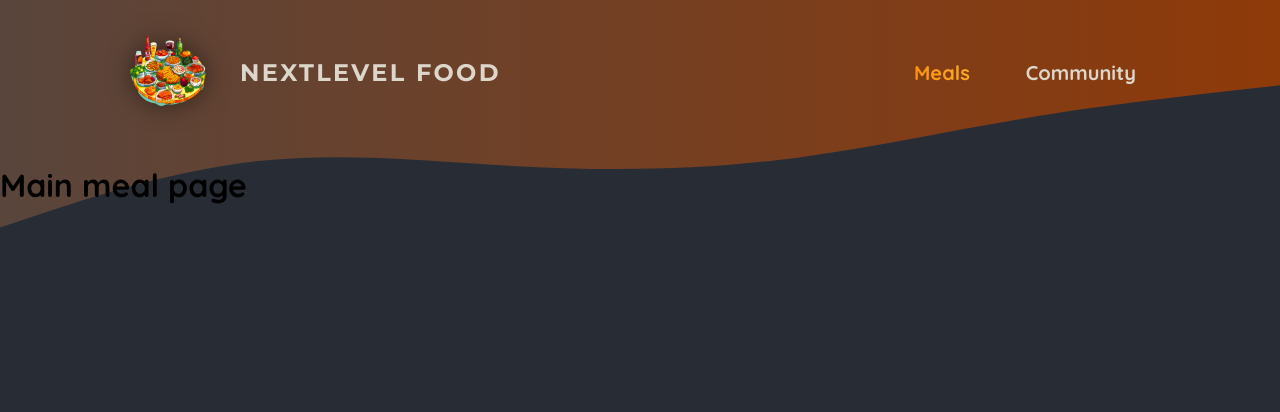
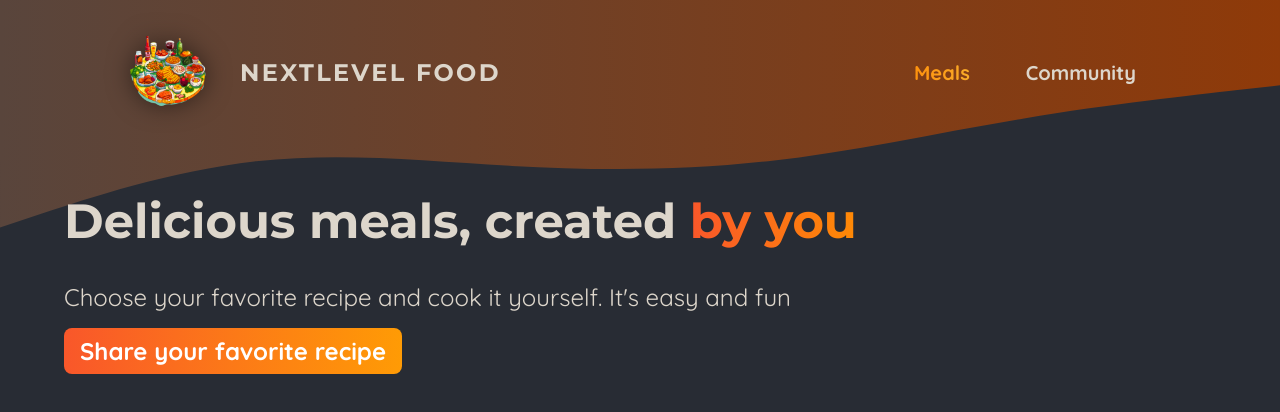
Before and after one commit to guiizis/nextJS, a Next.js app in the folder 05-onwards-foodies-starting-project/: page /meals in a window 1280 px wide. Shown: the top 412 px of the page. Built offline with nearby package versions, Linux system fonts and the light colour scheme.

Commit message:
add mealGrid

```diff
--- /dev/null
+++ b/05-onwards-foodies-starting-project/app/components/mealItem/mealItem.js
@@ -0,0 +1,26 @@
+import Link from 'next/link';
+import Image from 'next/image';
+
+import classes from './mealItem.module.css';
+
+export default function MealItem({ title, slug, image, summary, creator }) {
+  return (
+    <article className={classes.meal}>
+      <header>
+        <div className={classes.image}>
+          <Image src={image} alt={title} fill />
+        </div>
+        <div className={classes.headerText}>
+          <h2>{title}</h2>
+          <p>by {creator}</p>
+        </div>
+      </header>
+      <div className={classes.content}>
+        <p className={classes.summary}>{summary}</p>
+        <div className={classes.actions}>
+          <Link href={`/meals/${slug}`}>View Details</Link>
+        </div>
+      </div>
+    </article>
+  );
+}
--- /dev/null
+++ b/05-onwards-foodies-starting-project/app/components/mealItem/mealitem.module.css
@@ -0,0 +1,75 @@
+.meal {
+  display: flex;
+  flex-direction: column;
+  justify-content: space-between;
+  height: 100%;
+  border-radius: 4px;
+  box-shadow: 0 0 12px rgba(0, 0, 0, 0.3);
+  overflow: hidden;
+  transition: all 0.3s ease-in-out;
+  color: #ddd6cb;
+  background: linear-gradient(90deg, #2c1e19, #25200f);
+}
+
+.headerText {
+  padding: 0.5rem 1rem 0 1rem;
+}
+
+.headerText h2 {
+  margin: 0;
+  font-size: 1.5rem;
+  font-family: 'Montserrat', sans-serif;
+}
+
+.headerText p {
+  font-size: 0.75rem;
+  color: #cfa69b;
+  font-style: italic;
+}
+
+.meal h2,
+.meal p {
+  margin: 0;
+}
+
+.image {
+  position: relative;
+  height: 15rem;
+}
+
+.meal img {
+  object-fit: cover;
+}
+
+.content {
+  display: flex;
+  flex-direction: column;
+  justify-content: space-between;
+  height: 100%;
+}
+
+.summary {
+  padding: 1rem 1rem 0 1rem;
+}
+
+.actions {
+  padding: 1rem;
+  text-align: right;
+}
+
+.actions a {
+  display: inline-block;
+  margin-top: 1rem;
+  padding: 0.5rem 1rem;
+  border-radius: 0.5rem;
+  background: linear-gradient(90deg, #f9572a, #ff9b05);
+  color: #ffffff;
+  font-weight: bold;
+  text-decoration: none;
+}
+
+.actions a:hover,
+.actions a:active {
+  background: linear-gradient(90deg, #fd4715, #f9b241);
+  box-shadow: 0 0 12px rgba(242, 100, 18, 0.8);
+}
--- /dev/null
+++ b/05-onwards-foodies-starting-project/app/components/meals/mealsGrid.js
@@ -0,0 +1,14 @@
+import MealItem from '../mealItem/mealItem'
+import classes from './mealsGrid.module.css'
+
+export default function MealsGrid({ meals }) {
+  return (
+    <ul className={classes.meals}>
+      {meals.map((meal) => (
+        <li key={meal.id}>
+         <MealItem {...meal}/>
+        </li>
+      ))}
+    </ul>
+  )
+}
--- /dev/null
+++ b/05-onwards-foodies-starting-project/app/components/meals/mealsGrid.module.css
@@ -0,0 +1,10 @@
+.meals {
+  width: 90%;
+  max-width: 90rem;
+  display: grid;
+  grid-template-columns: repeat(auto-fill, minmax(20rem, 1fr));
+  grid-gap: 5rem;
+  margin: 2rem auto;
+  list-style: none;
+  padding: 0;
+}
--- a/05-onwards-foodies-starting-project/app/meals/page.js
+++ b/05-onwards-foodies-starting-project/app/meals/page.js
@@ -1,5 +1,22 @@
+import MealsGrid from '../components/meals/mealsGrid'
+import classes from './page.module.css'
+import Link from 'next/link'
+
 export default function MealsPage() {
   return (
-    <h1>Main meal page</h1>
+    <>
+      <header className={classes.header}>
+        <h1>Delicious meals, created <span className={classes.highlight}>by you</span></h1>
+        <p>Choose your favorite recipe and cook it yourself. It's easy and fun</p>
+        <p className={classes.cta}>
+          <Link href="/meals/share">
+            Share your favorite recipe
+          </Link>
+        </p>
+      </header>
+      <main className={classes.main}>
+        <MealsGrid meals={[]} />
+      </main>
+    </>
   )
 }
--- /dev/null
+++ b/05-onwards-foodies-starting-project/app/meals/page.module.css
@@ -0,0 +1,51 @@
+.header {
+  gap: 3rem;
+  margin: 3rem auto 5rem auto;
+  width: 90%;
+  max-width: 75rem;
+  color: #ddd6cb;
+  font-size: 1.5rem;
+}
+
+.header h1 {
+  font-family: 'Montserrat', sans-serif;
+}
+
+.highlight {
+  background: linear-gradient(90deg, #f9572a, #ff8a05);
+  background-clip: text;
+  -webkit-background-clip: text;
+  -webkit-text-fill-color: transparent;
+}
+
+.header p {
+  margin: 0;
+}
+
+.cta a {
+  display: inline-block;
+  margin-top: 1rem;
+  padding: 0.5rem 1rem;
+  border-radius: 0.5rem;
+  background: linear-gradient(90deg, #f9572a, #ff9b05);
+  color: #ffffff;
+  font-weight: bold;
+  text-decoration: none;
+}
+
+.loading {
+  text-align: center;
+  animation: loading 1.2s ease-in-out infinite;
+}
+
+@keyframes loading {
+  0% {
+    color: #e9e9e9;
+  }
+  50% {
+    color: #b89b84;
+  }
+  100% {
+    color: #e9e9e9;
+  }
+}
```
